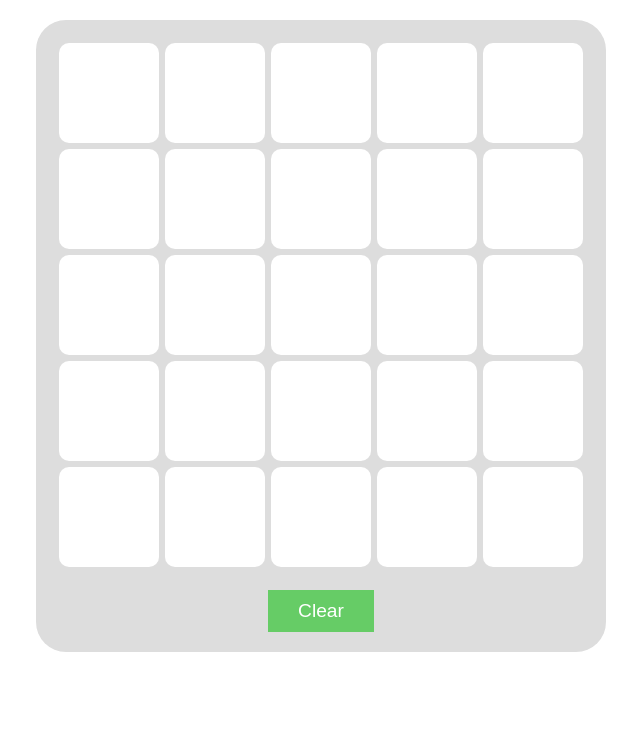
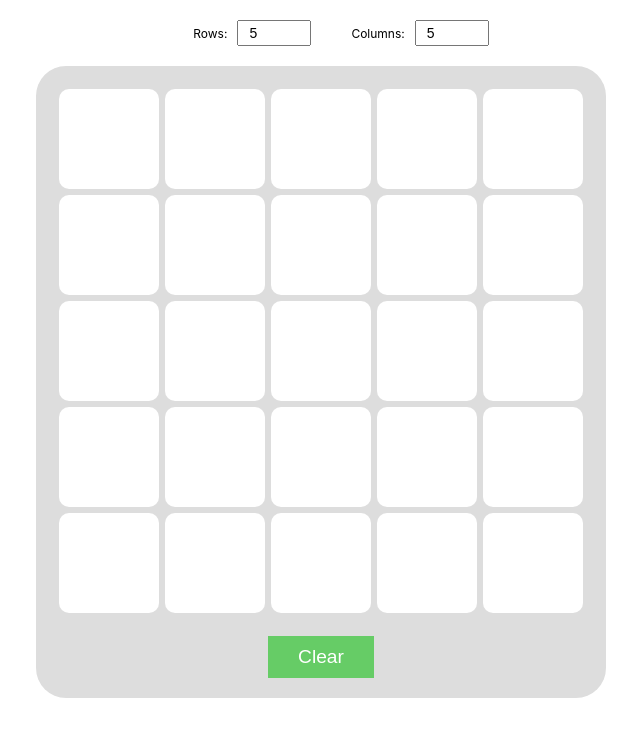
Before and after one commit to xitman78/react-minesweeper, a React (Create React App) app: page / in a window 1280 px wide. Shown: the top 736 px of the page, without its empty margins (319-959 px from the left). Built offline with nearby package versions, Linux system fonts and the light colour scheme.

Commit message:
inputs for rows and cols

```diff
--- a/src/App.tsx
+++ b/src/App.tsx
@@ -8,12 +8,78 @@ const MainContainer = styled.div`
   justify-content: center;
 `;
 
-class App extends React.Component {
+const InputsContainer = styled.div`
+  display: flex;
+  justify-content: center;
+  margin-top: 20px;
+`;
+
+const Input = styled.input`
+  margin-left: 10px;
+  padding: 3px 10px;
+  font-size: 14px;
+  width: 50px;
+`;
+
+const Label = styled.label`
+  margin-left: 40px;
+  font-size: 12px;
+  padding-top: 6px;
+`;
+
+interface AppState {
+  rows: number;
+  cols: number;
+}
+
+class App extends React.Component<{}, AppState> {
+  constructor(props: {}) {
+    super(props);
+
+    this.handleInputChange = this.handleInputChange.bind(this);
+
+    this.state = {
+      rows: 5,
+      cols: 5
+    };
+  }
+
+  handleInputChange(event: React.ChangeEvent<HTMLInputElement>) {
+    let num = parseInt(event.target.value, 10);
+    if (isNaN(num) || num <= 0) {
+      num = 1;
+    }
+    // @ts-ignore
+    this.setState({
+      [event.target.name]: num
+    });
+  }
+
   render() {
     return (
-      <MainContainer>
-        <Grid rows={5} cols={5} />
-      </MainContainer>
+      <div>
+        <InputsContainer>
+          <Label htmlFor="rowsInput">Rows:</Label>
+          <Input
+            id="rowsInput"
+            type="number"
+            name="rows"
+            value={this.state.rows}
+            onChange={this.handleInputChange}
+          />
+          <Label htmlFor="colsInput">Columns:</Label>
+          <Input
+            id="colsInput"
+            type="number"
+            name="cols"
+            value={this.state.cols}
+            onChange={this.handleInputChange}
+          />
+        </InputsContainer>
+        <MainContainer>
+          <Grid rows={this.state.rows} cols={this.state.cols} />
+        </MainContainer>
+      </div>
     );
   }
 }
--- a/src/Grid.tsx
+++ b/src/Grid.tsx
@@ -10,6 +10,9 @@ const GridContainer = styled.div`
   padding: 20px;
   text-align: center;
   background-color: #ddd;
+  display: flex;
+  flex-direction: column;
+  align-items: center;
 `;
 
 const ClearButton = styled.button`
@@ -50,6 +53,13 @@ const Grid: React.SFC<GridProps> = props => {
 
   const [state, setState] = useState<GridState>(initialState);
 
+  if (
+    props.rows !== state.rows.length ||
+    props.cols !== state.redColumns.length
+  ) {
+    setState(getInitialState(props.rows, props.cols));
+  }
+
   function handleOnChange(row: number, col: number) {
     setState(prevState => {
       const rows = prevState.rows.slice();
```
